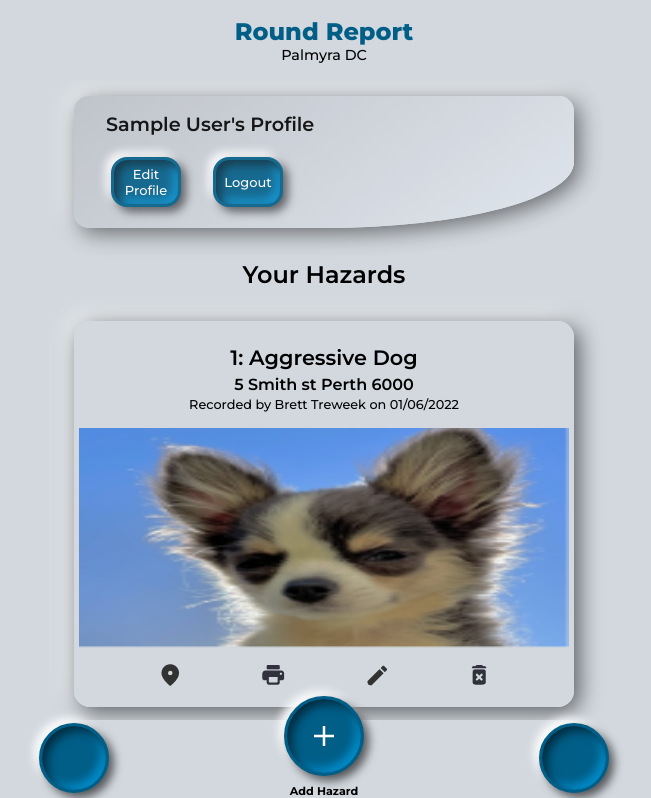
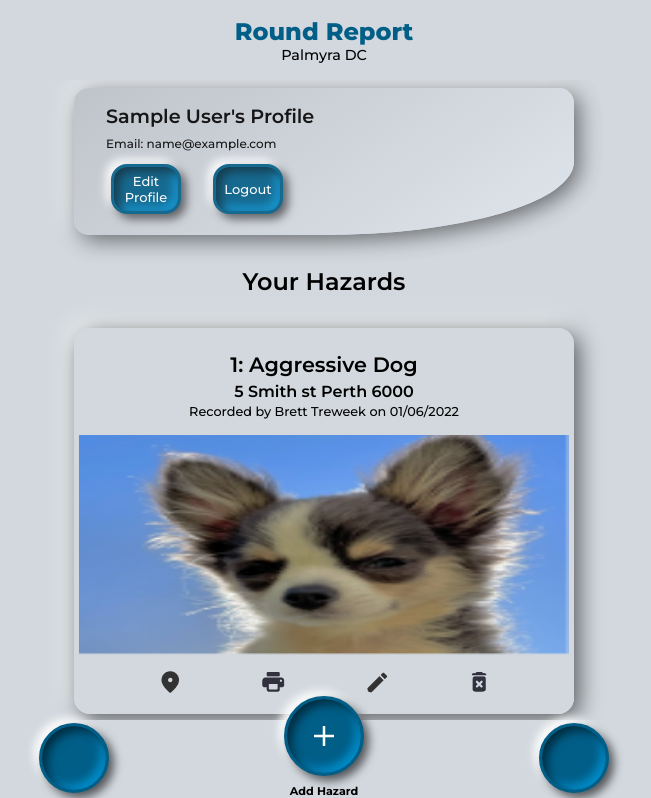
Before and after one commit to brett-treweek/round-report-v2, a React (Create React App) app: page /user-profile in a window 1280 px wide. Shown: the top 798 px of the page, without its empty margins (316-967 px from the left). Built offline with nearby package versions, Linux system fonts and the light colour scheme; sample sign-in values are in the browser's storage; some icons are missing.

Commit message:
update user half done

```diff
--- a/src/components/edit-profile/EditProfile.jsx
+++ b/src/components/edit-profile/EditProfile.jsx
@@ -19,7 +19,11 @@ const EditProfile = (props) => {
 
 	const handleSubmit = (e) => {
 		e.preventDefault();
-		console.log('update user');
+		if (!name || !email || !lastName || !round) {
+			displayAlert()
+			return
+		}
+		updateUser({name, email, lastName, round})
 	};
 
 	// function to handle cancel btn.
--- a/src/components/edit-profile/EditProfile.styled.js
+++ b/src/components/edit-profile/EditProfile.styled.js
@@ -14,10 +14,10 @@ export const ProfileForm = styled.form`
 	flex-direction: column;
 	align-items: center;
 	justify-content: center;
-	padding: 4rem 2rem;
-	gap: 1rem;
+	padding: 2rem;
+	gap: 0.7rem;
 	height: 100%;
-	width: 80vw;
+	width: 90vw;
 	max-width: 500px;
 	background: ${({ theme }) => theme.backgroundCard};
 	box-shadow: ${({ theme }) => theme.boxShadowCard};
--- a/src/pages/add-hazard/AddHazard.styled.js
+++ b/src/pages/add-hazard/AddHazard.styled.js
@@ -15,9 +15,9 @@ export const AddHazardForm = styled.form`
 	flex-direction: column;
 	align-items: center;
 	justify-content: center;
-	padding: 2rem;
-	gap: 1rem;
-	width: 80vw;
+	padding: 2rem 1rem;
+	gap: 0.5rem;
+	width: 90vw;
 	max-width: 500px;
 	background: ${({ theme }) => theme.backgroundCard};
 	box-shadow: ${({ theme }) => theme.boxShadowCard};
@@ -27,6 +27,11 @@ export const AddHazardForm = styled.form`
 		color: ${({ theme }) => theme.text};
 		font-weight: 700;
 		font-size: 1.2rem;
+	}
+
+	@media(min-width: 1000px){
+		gap: 1rem;
+		padding: 3rem 2rem;
 	}
 `;
 
--- a/src/pages/user-profile/UserProfile.jsx
+++ b/src/pages/user-profile/UserProfile.jsx
@@ -1,11 +1,10 @@
 import React, { useState } from 'react';
 import { useAppContext } from '../../context/appContext';
-import StyledUserProfile from './UserProfile.styled';
+import StyledUserProfile, { UserCard } from './UserProfile.styled';
 import { Button, ButtonContainer } from '../../components/ui/button/Button.styled';
 import { useNavigate } from 'react-router-dom';
 import EditProfile from '../../components/edit-profile/EditProfile';
 import HazardCard from '../../components/hazard-card/HazardCard';
-import { DetailsCard } from '../../components/round-details/RoundDetails.styled';
 
 const UserProfile = () => {
 	const { user, showAlert, updateUser, isLoading, logoutUser } =
@@ -47,8 +46,14 @@ const UserProfile = () => {
 
 	return (
 		<StyledUserProfile>
-			<DetailsCard position top>
-				<h2 className="title">{capitilize(user.name)}{user.lastname && ' '+capitilize(user.lastname)}{'\'s'}  Profile</h2>
+			<UserCard position top>
+				<h2 className="title">
+					{capitilize(user.name)}
+					{user.lastname && ' ' + capitilize(user.lastname)}
+					{"'s"} Profile
+				</h2>
+				<p>Email: {user.email}</p>
+				{user.round && <p> Round: {user.round} </p>}
 				<ButtonContainer>
 					<Button onClick={() => setProfileToggle(!profileToggle)}>
 						{profileToggle ? 'Hazards' : 'Edit Profile'}
@@ -62,7 +67,7 @@ const UserProfile = () => {
 						Logout
 					</Button>
 				</ButtonContainer>
-			</DetailsCard>
+			</UserCard>
 			{profileToggle ? (
 				<EditProfile setProfileToggle={setProfileToggle} />
 			) : (
--- a/src/pages/user-profile/UserProfile.styled.js
+++ b/src/pages/user-profile/UserProfile.styled.js
@@ -3,18 +3,59 @@ import styled from 'styled-components';
 const StyledUserProfile = styled.section`
 	position: relative;
 	display: flex;
-    flex-direction: column;
+	flex-direction: column;
 	align-items: center;
 	justify-content: center;
 	gap: 2rem;
-	padding: 1rem;
+	padding:  0.5rem 1rem;
 	min-height: 80vh;
 	width: 100%;
 	background-color: ${({ theme }) => theme.background};
 
-	.title{
+	.title {
 		font-weight: 600;
 	}
 `;
 
+export const UserCard = styled.div`
+	position: ${({ position }) => 'sticky' || 'static'};
+	top: ${({ top }) => '10vh'};
+	display: flex;
+	flex-direction: column;
+	align-items: start;
+	padding: 1rem 2rem;
+	gap: 0.5rem;
+	height: 100%;
+	width: 100%;
+	max-width: 500px;
+	border-radius: 15px;
+	border-bottom-right-radius: 50%;
+	color: ${({ theme }) => theme.text};
+	opacity: 0.9;
+	background: ${({ theme }) => theme.backgroundCard};
+	box-shadow: ${({ theme }) => theme.boxShadowCard};
+	backdrop-filter: blur(10px);
+	border: 3px solid ${({ theme }) => theme.backgroundCard};
+
+	div {
+		text-align: left;
+		line-height: 1.4;
+	}
+
+	h2 {
+		font-size: 1.2rem;
+		font-weight: 500;
+	}
+
+	h5 {
+		font-size: 12px;
+		font-weight: 600;
+	}
+
+	p {
+		font-size: 12px;
+		font-weight: 500;
+	}
+`;
+
 export default StyledUserProfile;
```
